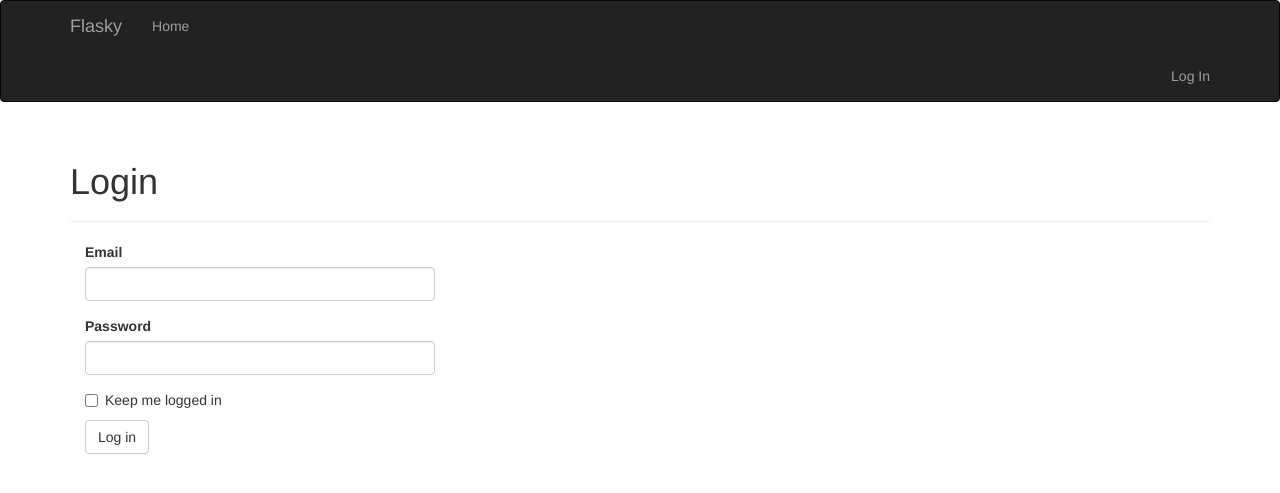
After one commit to Solomon-sudo-e/Blog_Site, a Flask app: page /auth/login in a window 1280 px wide. The commit adds this page. Shown: the top 493 px of the page. Run offline with Flask 3, Linux system fonts and the light colour scheme; some libraries are stand-ins or nearby versions.

Commit message:
Authorization, Tables
Began implementing the authorization, and reworked the User table to incorporate email validation and passwords.

```diff
--- /dev/null
+++ b/app/auth/__init__.py
@@ -0,0 +1,4 @@
+from flask import Blueprint
+auth = Blueprint('auth', __name__)
+
+from . import views
--- /dev/null
+++ b/app/auth/forms.py
@@ -0,0 +1,10 @@
+from flask_wtf import FlaskForm
+from wtforms import StringField, PasswordField, BooleanField, SubmitField
+from wtforms.validators import DataRequired, Length, Email
+
+
+class LoginForm(FlaskForm):
+    email = StringField('Email', validators=[DataRequired(), Length(1, 64), Email()])
+    password = PasswordField('Password', validators=[DataRequired()])
+    remember_me = BooleanField('Keep me logged in')
+    submit = SubmitField('Log in')
--- /dev/null
+++ b/app/auth/views.py
@@ -0,0 +1,26 @@
+from flask import render_template, redirect, request, url_for, flash
+from flask_login import login_user, logout_user, login_required
+from . import auth
+from ..models import User
+from .forms import LoginForm
+
+@auth.route('/login', methods=['GET', 'POST'])
+def login():
+    form = LoginForm()
+    if form.validate_on_submit():
+        user = User.query.filter_by(email=form.email.data).first()
+        if user is not None and user.verify_password(form.password.data):
+            login_user(user, form.remember_me.data)
+            next = request.args.get('next')
+            if next is None or not next.startwith('/'):
+                next = url_for('main.index')
+            return redirect(next)
+        flash('Invalid username or password.')
+    return render_template('auth/login.html', form=form)
+
+@auth.route('/logout')
+@login_required
+def logout():
+    logout_user()
+    flash('You have been logged out!')
+    return redirect(url_for('main.index'))
--- /dev/null
+++ b/app/templates/auth/login.html
@@ -0,0 +1,13 @@
+{% extends "base.html" %}
+{% import "bootstrap/wtf.html" as wtf %}
+
+{% block title %}Flasky - Login{% endblock %}
+
+{% block page_content %}
+<div class="page-header">
+    <h1>Login</h1>
+</div>
+<div class="col-md-4">
+    {{ wtf.quick_form(form) }}
+</div>
+{% endblock %}
--- a/app/templates/base.html
+++ b/app/templates/base.html
@@ -34,6 +34,13 @@
                 <li><a href="/app/static">Home</a></li>
             </ul>
         </div>
+        <ul class="nav navbar-nav navbar-right">
+            {% if current_user.is_authenticated %}
+            <li><a href="{{ url_for('auth.logout') }}">Log Out</a></li>
+            {% else %}
+            <li><a href="{{ url_for('auth.login') }}">Log In</a></li>
+            {% endif %}
+        </ul>
     </div>
 </div>
 {% endblock %}
--- a/flasky.py
+++ b/flasky.py
@@ -11,7 +11,6 @@ migrate = Migrate(app, db)
 def make_shell_context():
     return dict(db=db, User=User, Role=Role)
 
-
 @app.cli.command()
 def test():
     """RUNS THE UNIT TEST"""
```
Also changed, not shown: app/__init__.py (+7 -0 lines), app/models.py (+22 -1 lines), app/templates/index.html (+7 -1 lines), tests/test_user_model.py (added, +23 -0 lines), 1 other file.
